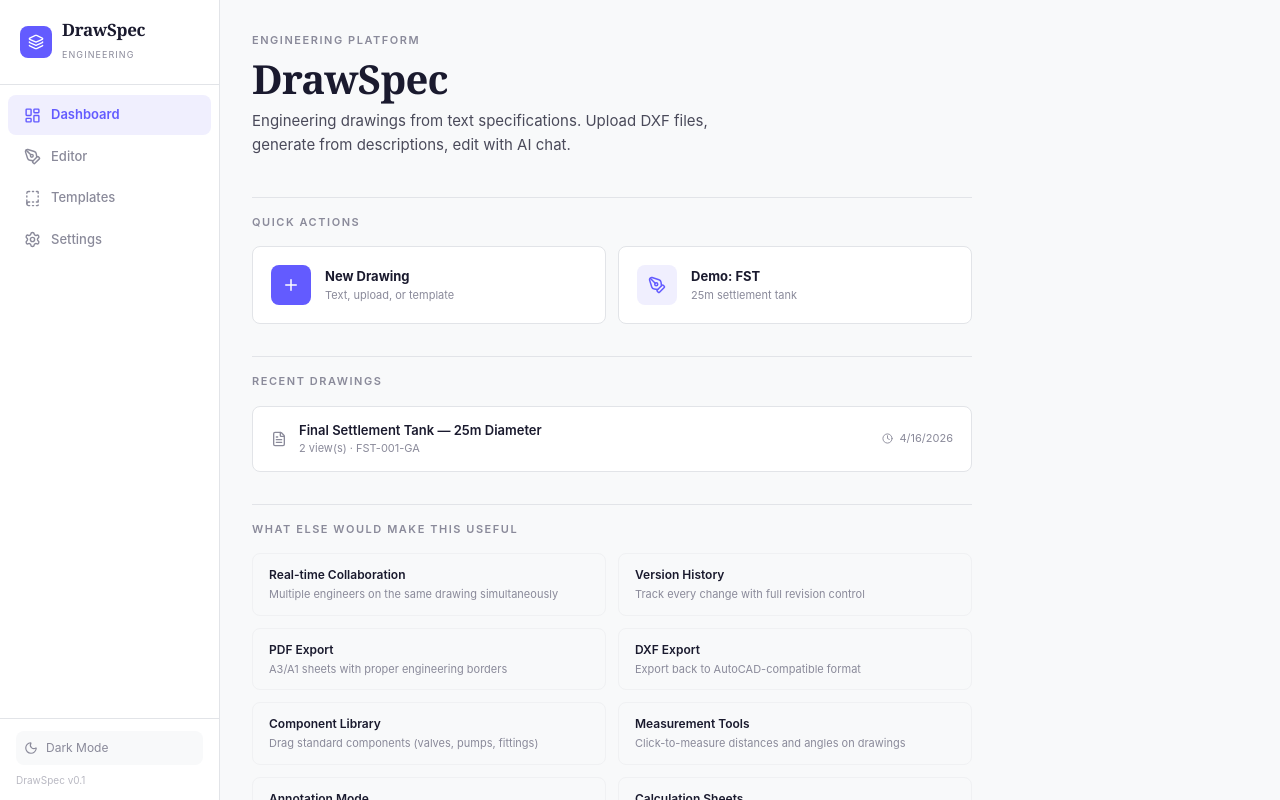
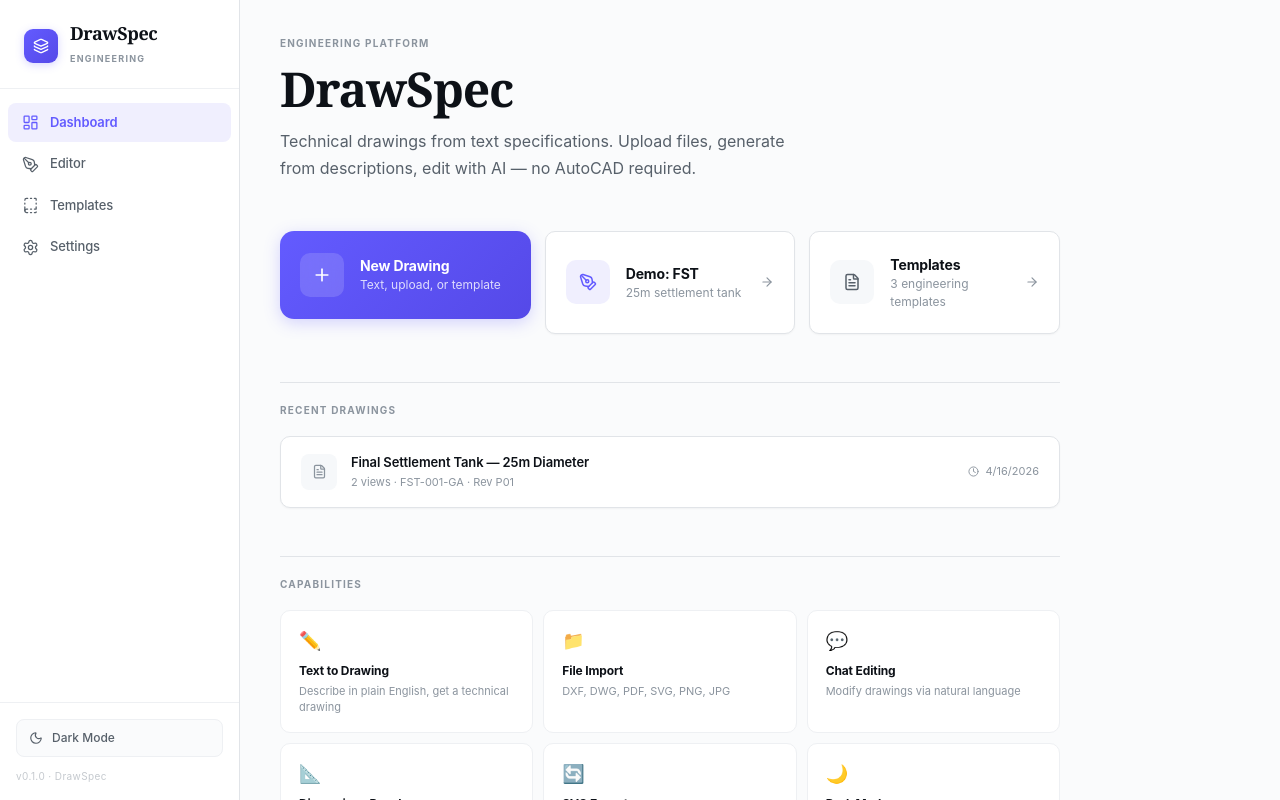
Before and after one commit to taslim-iya/drawspec, a React (Vite) app: page / in a window 1280 px wide. Built offline with nearby package versions, Linux system fonts and the light colour scheme.

Commit message:
design: premium polish - shadows, gradients, animations, better spacing, refined typography

```diff
--- a/src/index.css
+++ b/src/index.css
@@ -1,111 +1,155 @@
 @import "tailwindcss";
 
-/* WPDS-inspired design system — white + dark toggle */
+/* DrawSpec Premium Design System */
 :root {
-  /* Typography */
-  --font-headline: 'Playfair Display', Georgia, 'Times New Roman', serif;
+  --font-headline: 'Playfair Display', Georgia, serif;
   --font-body: 'Inter', -apple-system, BlinkMacSystemFont, sans-serif;
-  --font-meta: 'Inter', -apple-system, BlinkMacSystemFont, sans-serif;
-  --font-mono: 'SF Mono', 'Fira Code', 'Cascadia Mono', monospace;
+  --font-mono: 'SF Mono', 'JetBrains Mono', 'Fira Code', monospace;
 
-  /* Light theme */
   --bg: #ffffff;
-  --bg-alt: #f8f9fa;
+  --bg-alt: #fafbfc;
+  --bg-elevated: #ffffff;
   --surface: #ffffff;
-  --surface-2: #f4f5f6;
-  --border: #e2e4e8;
-  --border-light: #f0f1f3;
-  --text: #1a1a2e;
-  --text-2: #4a4a5a;
-  --text-3: #8a8a9a;
+  --surface-2: #f6f8fa;
+  --surface-hover: #f0f2f5;
+  --border: #e1e4e8;
+  --border-subtle: #eef0f3;
+  --text: #0d1117;
+  --text-2: #57606a;
+  --text-3: #8b949e;
   --accent: #635bff;
+  --accent-hover: #5549e8;
   --accent-light: #f0effe;
+  --accent-glow: rgba(99, 91, 255, 0.08);
   --accent-2: #059669;
-  --danger: #dc2626;
-  --outline: #d1d5db;
-
-  /* Spacing */
-  --space-xs: 4px;
-  --space-sm: 8px;
-  --space-md: 16px;
-  --space-lg: 24px;
-  --space-xl: 40px;
-  --space-2xl: 64px;
+  --danger: #cf222e;
+  --shadow-sm: 0 1px 2px rgba(0,0,0,0.04);
+  --shadow-md: 0 4px 12px rgba(0,0,0,0.06);
+  --shadow-lg: 0 8px 30px rgba(0,0,0,0.08);
+  --shadow-glow: 0 0 0 3px rgba(99,91,255,0.12);
+  --radius-sm: 6px;
+  --radius-md: 10px;
+  --radius-lg: 14px;
 }
 
 .dark {
-  --bg: #0a0a0f;
-  --bg-alt: #111118;
-  --surface: #16161f;
-  --surface-2: #1e1e2a;
-  --border: #2a2a3a;
-  --border-light: #1e1e2a;
-  --text: #f0f0f5;
-  --text-2: #a0a0b0;
-  --text-3: #6a6a7a;
+  --bg: #0d1117;
+  --bg-alt: #010409;
+  --bg-elevated: #161b22;
+  --surface: #161b22;
+  --surface-2: #21262d;
+  --surface-hover: #30363d;
+  --border: #30363d;
+  --border-subtle: #21262d;
+  --text: #f0f6fc;
+  --text-2: #8b949e;
+  --text-3: #484f58;
   --accent: #7c75ff;
-  --accent-light: #1a1830;
-  --accent-2: #34d399;
-  --danger: #f87171;
-  --outline: #3a3a4a;
+  --accent-hover: #9089ff;
+  --accent-light: #1c1a3a;
+  --accent-glow: rgba(124, 117, 255, 0.1);
+  --accent-2: #3fb950;
+  --danger: #f85149;
+  --shadow-sm: 0 1px 2px rgba(0,0,0,0.3);
+  --shadow-md: 0 4px 12px rgba(0,0,0,0.4);
+  --shadow-lg: 0 8px 30px rgba(0,0,0,0.5);
+  --shadow-glow: 0 0 0 3px rgba(124,117,255,0.2);
 }
 
 * { box-sizing: border-box; margin: 0; padding: 0; }
-html { font-family: var(--font-body); color: var(--text); background: var(--bg); }
+html { font-family: var(--font-body); color: var(--text); background: var(--bg); -webkit-font-smoothing: antialiased; }
+::selection { background: var(--accent-light); color: var(--accent); }
 
-/* WPDS Typography */
-.font-headline { font-family: var(--font-headline); font-weight: 700; letter-spacing: -0.02em; }
-.font-meta { font-family: var(--font-meta); font-size: 11px; text-transform: uppercase; letter-spacing: 0.14em; color: var(--text-3); font-weight: 600; }
+.font-headline { font-family: var(--font-headline); font-weight: 700; letter-spacing: -0.025em; line-height: 1.15; }
+.font-meta { font-family: var(--font-body); font-size: 10px; text-transform: uppercase; letter-spacing: 0.12em; color: var(--text-3); font-weight: 700; }
 .font-mono { font-family: var(--font-mono); }
 
-/* Ruled sections */
-.ruled { border-top: 1px solid var(--border); padding-top: var(--space-md); }
-.ruled-bottom { border-bottom: 1px solid var(--border); padding-bottom: var(--space-md); }
+.ruled { border-top: 1px solid var(--border); padding-top: 20px; margin-top: 4px; }
 
-/* Cards */
+/* Premium card */
 .card {
   background: var(--surface);
   border: 1px solid var(--border);
-  border-radius: 8px;
-  transition: all 0.15s ease;
+  border-radius: var(--radius-md);
+  box-shadow: var(--shadow-sm);
+  transition: all 0.2s cubic-bezier(0.4, 0, 0.2, 1);
 }
-.card:hover { border-color: var(--accent); box-shadow: 0 2px 8px rgba(0,0,0,0.04); }
+.card:hover {
+  border-color: var(--accent);
+  box-shadow: var(--shadow-md), var(--shadow-glow);
+  transform: translateY(-1px);
+}
 
-/* Buttons */
+/* Premium buttons */
 .btn-primary {
-  display: inline-flex; align-items: center; gap: 6px;
-  padding: 8px 16px; font-size: 13px; font-weight: 600;
-  background: var(--accent); color: white; border: none; border-radius: 6px;
-  cursor: pointer; transition: all 0.15s;
+  display: inline-flex; align-items: center; gap: 7px;
+  padding: 9px 18px; font-size: 13px; font-weight: 600;
+  background: var(--accent); color: white; border: none;
+  border-radius: var(--radius-sm); cursor: pointer;
+  box-shadow: 0 1px 3px rgba(99,91,255,0.3), inset 0 1px 0 rgba(255,255,255,0.1);
+  transition: all 0.2s;
+  letter-spacing: -0.01em;
 }
-.btn-primary:hover { opacity: 0.9; }
-.btn-primary:disabled { opacity: 0.5; cursor: not-allowed; }
+.btn-primary:hover { background: var(--accent-hover); box-shadow: 0 2px 8px rgba(99,91,255,0.4), inset 0 1px 0 rgba(255,255,255,0.1); transform: translateY(-1px); }
+.btn-primary:active { transform: translateY(0); }
+.btn-primary:disabled { opacity: 0.5; cursor: not-allowed; transform: none; }
 
 .btn-secondary {
-  display: inline-flex; align-items: center; gap: 6px;
+  display: inline-flex; align-items: center; gap: 7px;
   padding: 8px 16px; font-size: 13px; font-weight: 500;
   background: var(--surface); color: var(--text-2); border: 1px solid var(--border);
-  border-radius: 6px; cursor: pointer; transition: all 0.15s;
+  border-radius: var(--radius-sm); cursor: pointer;
+  box-shadow: var(--shadow-sm);
+  transition: all 0.2s;
 }
-.btn-secondary:hover { background: var(--bg-alt); border-color: var(--accent); color: var(--text); }
+.btn-secondary:hover { background: var(--surface-hover); border-color: var(--accent); color: var(--text); box-shadow: var(--shadow-md); }
 
 .btn-ghost {
   display: inline-flex; align-items: center; gap: 6px;
-  padding: 6px 12px; font-size: 13px; font-weight: 500;
+  padding: 6px 10px; font-size: 13px; font-weight: 500;
   background: none; color: var(--text-3); border: none;
-  border-radius: 6px; cursor: pointer; transition: all 0.15s;
+  border-radius: var(--radius-sm); cursor: pointer;
+  transition: all 0.15s;
 }
-.btn-ghost:hover { color: var(--text); background: var(--bg-alt); }
+.btn-ghost:hover { color: var(--text); background: var(--surface-hover); }
 
 /* Badge */
 .badge {
-  display: inline-flex; padding: 2px 8px; font-size: 11px; font-weight: 600;
-  border-radius: 4px; text-transform: uppercase; letter-spacing: 0.05em;
+  display: inline-flex; align-items: center; padding: 2px 8px;
+  font-size: 10px; font-weight: 700; letter-spacing: 0.04em;
+  border-radius: 20px; text-transform: uppercase;
 }
 
-/* Animations */
+/* Premium input */
+.input-premium {
+  width: 100%; padding: 10px 14px;
+  border: 1px solid var(--border); border-radius: var(--radius-sm);
+  font-size: 13px; background: var(--bg); color: var(--text);
+  outline: none; transition: all 0.2s;
+  box-shadow: var(--shadow-sm);
+}
+.input-premium:focus { border-color: var(--accent); box-shadow: var(--shadow-glow); }
+.input-premium::placeholder { color: var(--text-3); }
+
+/* Panel section */
+.panel-section {
+  padding: 16px 18px;
+  border-bottom: 1px solid var(--border-subtle);
+}
+
+/* Scrollbar */
+::-webkit-scrollbar { width: 6px; height: 6px; }
+::-webkit-scrollbar-track { background: transparent; }
+::-webkit-scrollbar-thumb { background: var(--border); border-radius: 3px; }
+::-webkit-scrollbar-thumb:hover { background: var(--text-3); }
+
 @keyframes spin { to { transform: rotate(360deg); } }
 .animate-spin { animation: spin 1s linear infinite; }
 
-/* Import Google Fonts */
+@keyframes fadeIn { from { opacity: 0; transform: translateY(4px); } to { opacity: 1; transform: translateY(0); } }
+.animate-fade-in { animation: fadeIn 0.3s ease; }
+
+@keyframes pulse { 0%, 100% { opacity: 1; } 50% { opacity: 0.6; } }
+.animate-pulse { animation: pulse 2s ease-in-out infinite; }
+
 @import url('https://fonts.googleapis.com/css2?family=Playfair+Display:wght@400;600;700;800&family=Inter:wght@400;500;600;700&display=swap');
--- a/src/layouts/Layout.tsx
+++ b/src/layouts/Layout.tsx
@@ -20,77 +20,88 @@ export default function Layout() {
   }, [dark]);
 
   return (
-    <div className="flex h-screen" style={{ background: 'var(--bg)' }}>
+    <div style={{ display: 'flex', height: '100vh', background: 'var(--bg)' }}>
       {/* Sidebar */}
       <aside style={{
-        width: isEditor ? 56 : 220,
+        width: isEditor ? 56 : 240,
         background: 'var(--surface)',
         borderRight: '1px solid var(--border)',
         display: 'flex', flexDirection: 'column',
-        transition: 'width 0.2s ease',
+        transition: 'width 0.25s cubic-bezier(0.4, 0, 0.2, 1)',
+        flexShrink: 0,
       }}>
         {/* Logo */}
         <div style={{
-          padding: isEditor ? '16px 12px' : '20px 20px',
-          borderBottom: '1px solid var(--border)',
-          display: 'flex', alignItems: 'center', gap: 10,
+          padding: isEditor ? '16px 10px' : '24px 24px 20px',
+          borderBottom: '1px solid var(--border-subtle)',
         }}>
+          <div style={{ display: 'flex', alignItems: 'center', gap: 12 }}>
             <div style={{
-            width: 32, height: 32, borderRadius: 8,
-            background: 'var(--accent)', display: 'flex',
-            alignItems: 'center', justifyContent: 'center',
+              width: 34, height: 34, borderRadius: 9,
+              background: 'linear-gradient(135deg, var(--accent), var(--accent-hover))',
+              display: 'flex', alignItems: 'center', justifyContent: 'center',
+              boxShadow: '0 2px 8px rgba(99,91,255,0.25)',
+              flexShrink: 0,
             }}>
               <Layers size={16} color="white" />
             </div>
             {!isEditor && (
               <div>
-              <span className="font-headline" style={{ fontSize: 17, color: 'var(--text)', display: 'block', lineHeight: 1.2 }}>DrawSpec</span>
-              <span style={{ fontSize: 9, color: 'var(--text-3)', letterSpacing: '0.12em', textTransform: 'uppercase' }}>Engineering</span>
+                <span className="font-headline" style={{ fontSize: 18, color: 'var(--text)', display: 'block', lineHeight: 1.1 }}>DrawSpec</span>
+                <span style={{ fontSize: 9, color: 'var(--text-3)', letterSpacing: '0.14em', textTransform: 'uppercase', fontWeight: 700 }}>Engineering</span>
               </div>
             )}
           </div>
+        </div>
 
         {/* Nav */}
-        <nav style={{ flex: 1, padding: '8px 0' }}>
+        <nav style={{ flex: 1, padding: '12px 8px' }}>
           {nav.map(({ to, icon: Icon, label }) => (
             <NavLink key={to} to={to} end={to === '/'}
               style={({ isActive }) => ({
-                display: 'flex', alignItems: 'center', gap: 10,
-                padding: isEditor ? '10px 0' : '10px 16px',
-                margin: isEditor ? '2px 8px' : '2px 8px',
-                borderRadius: 8, fontSize: 13, fontWeight: isActive ? 600 : 500,
-                textDecoration: 'none', justifyContent: isEditor ? 'center' : 'flex-start',
-                color: isActive ? 'var(--accent)' : 'var(--text-3)',
+                display: 'flex', alignItems: 'center', gap: 11,
+                padding: isEditor ? '10px 0' : '10px 14px',
+                margin: '2px 0', borderRadius: 8,
+                fontSize: 13, fontWeight: isActive ? 600 : 500,
+                textDecoration: 'none',
+                justifyContent: isEditor ? 'center' : 'flex-start',
+                color: isActive ? 'var(--accent)' : 'var(--text-2)',
                 background: isActive ? 'var(--accent-light)' : 'transparent',
                 transition: 'all 0.15s',
+                letterSpacing: '-0.01em',
               })}>
-              <Icon size={17} />
+              <Icon size={17} strokeWidth={isEditor ? 2 : 1.8} />
               {!isEditor && label}
             </NavLink>
           ))}
         </nav>
 
-        {/* Dark toggle */}
-        <div style={{ padding: isEditor ? '12px 8px' : '12px 16px', borderTop: '1px solid var(--border)' }}>
+        {/* Footer */}
+        <div style={{ padding: isEditor ? '12px 8px' : '16px 16px', borderTop: '1px solid var(--border-subtle)' }}>
           <button onClick={() => setDark(!dark)}
             style={{
-              display: 'flex', alignItems: 'center', gap: 8,
-              width: '100%', padding: '8px', borderRadius: 8,
-              border: 'none', cursor: 'pointer', fontSize: 12,
-              background: 'var(--bg-alt)', color: 'var(--text-3)',
+              display: 'flex', alignItems: 'center', gap: 9, width: '100%',
+              padding: '9px 12px', borderRadius: 8, border: '1px solid var(--border-subtle)',
+              cursor: 'pointer', fontSize: 12, fontWeight: 500,
+              background: 'var(--bg-alt)', color: 'var(--text-2)',
               justifyContent: isEditor ? 'center' : 'flex-start',
+              transition: 'all 0.15s',
             }}>
             {dark ? <Sun size={14} /> : <Moon size={14} />}
             {!isEditor && (dark ? 'Light Mode' : 'Dark Mode')}
           </button>
           {!isEditor && (
-            <p style={{ fontSize: 10, color: 'var(--text-3)', marginTop: 8, opacity: 0.6 }}>DrawSpec v0.1</p>
+            <p style={{ fontSize: 10, color: 'var(--text-3)', marginTop: 12, opacity: 0.5, letterSpacing: '0.04em' }}>v0.1.0 · DrawSpec</p>
           )}
         </div>
       </aside>
 
       {/* Main */}
-      <main style={{ flex: 1, overflow: 'auto', padding: isEditor ? 0 : 32, background: isEditor ? 'var(--bg)' : 'var(--bg-alt)' }}>
+      <main style={{
+        flex: 1, overflow: 'auto',
+        padding: isEditor ? 0 : '36px 40px',
+        background: isEditor ? 'var(--bg)' : 'var(--bg-alt)',
+      }}>
         <Outlet />
       </main>
     </div>
--- a/src/pages/Dashboard.tsx
+++ b/src/pages/Dashboard.tsx
@@ -1,5 +1,5 @@
 import { Link } from 'react-router-dom';
-import { Plus, FileText, Clock, PenTool, Upload } from 'lucide-react';
+import { Plus, FileText, Clock, PenTool, ArrowRight, Upload, Sparkles } from 'lucide-react';
 import { useDrawingStore } from '@/stores/drawingStore';
 import { templates } from '@/lib/templates';
 
@@ -7,59 +7,83 @@ export default function Dashboard() {
   const { drawings } = useDrawingStore();
 
   return (
-    <div style={{ maxWidth: 720 }}>
+    <div style={{ maxWidth: 780 }} className="animate-fade-in">
       {/* Hero */}
-      <div style={{ marginBottom: 40 }}>
-        <p className="font-meta" style={{ marginBottom: 8 }}>Engineering Platform</p>
-        <h1 className="font-headline" style={{ fontSize: 'clamp(28px, 4vw, 40px)', color: 'var(--text)', marginBottom: 8, lineHeight: 1.1 }}>DrawSpec</h1>
-        <p style={{ fontSize: 15, color: 'var(--text-2)', lineHeight: 1.6, maxWidth: 500 }}>
-          Engineering drawings from text specifications. Upload DXF files, generate from descriptions, edit with AI chat.
+      <div style={{ marginBottom: 48 }}>
+        <p className="font-meta" style={{ marginBottom: 10 }}>Engineering Platform</p>
+        <h1 className="font-headline" style={{ fontSize: 'clamp(32px, 5vw, 48px)', color: 'var(--text)', marginBottom: 12 }}>
+          DrawSpec
+        </h1>
+        <p style={{ fontSize: 16, color: 'var(--text-2)', lineHeight: 1.7, maxWidth: 520 }}>
+          Technical drawings from text specifications. Upload files, generate from descriptions, edit with AI — no AutoCAD required.
         </p>
       </div>
 
       {/* Actions */}
-      <div className="ruled" style={{ marginBottom: 32 }}>
-        <p className="font-meta" style={{ marginBottom: 16 }}>Quick Actions</p>
-        <div style={{ display: 'grid', gridTemplateColumns: 'repeat(auto-fit, minmax(200px, 1fr))', gap: 12 }}>
-          <Link to="/editor" className="card" style={{ display: 'flex', alignItems: 'center', gap: 14, padding: 18, textDecoration: 'none' }}>
-            <div style={{ width: 40, height: 40, borderRadius: 8, background: 'var(--accent)', display: 'flex', alignItems: 'center', justifyContent: 'center' }}>
-              <Plus size={18} color="white" />
+      <div style={{ display: 'grid', gridTemplateColumns: 'repeat(auto-fit, minmax(220px, 1fr))', gap: 14, marginBottom: 48 }}>
+        <Link to="/editor" style={{ textDecoration: 'none' }}>
+          <div style={{
+            padding: '22px 20px', borderRadius: 'var(--radius-lg)',
+            background: 'linear-gradient(135deg, var(--accent), var(--accent-hover))',
+            color: 'white', display: 'flex', alignItems: 'center', gap: 16,
+            boxShadow: '0 4px 16px rgba(99,91,255,0.25)',
+            transition: 'all 0.2s', cursor: 'pointer',
+          }}>
+            <div style={{ width: 44, height: 44, borderRadius: 10, background: 'rgba(255,255,255,0.15)', display: 'flex', alignItems: 'center', justifyContent: 'center', backdropFilter: 'blur(8px)' }}>
+              <Plus size={20} />
             </div>
             <div>
-              <p style={{ fontSize: 13, fontWeight: 700, color: 'var(--text)' }}>New Drawing</p>
-              <p style={{ fontSize: 11, color: 'var(--text-3)' }}>Text, upload, or template</p>
+              <p style={{ fontSize: 14, fontWeight: 700, letterSpacing: '-0.01em' }}>New Drawing</p>
+              <p style={{ fontSize: 12, opacity: 0.8 }}>Text, upload, or template</p>
             </div>
-          </Link>
-          <Link to="/editor/demo-fst" className="card" style={{ display: 'flex', alignItems: 'center', gap: 14, padding: 18, textDecoration: 'none' }}>
-            <div style={{ width: 40, height: 40, borderRadius: 8, background: 'var(--accent-light)', display: 'flex', alignItems: 'center', justifyContent: 'center' }}>
-              <PenTool size={18} style={{ color: 'var(--accent)' }} />
-            </div>
-            <div>
-              <p style={{ fontSize: 13, fontWeight: 700, color: 'var(--text)' }}>Demo: FST</p>
-              <p style={{ fontSize: 11, color: 'var(--text-3)' }}>25m settlement tank</p>
-            </div>
-          </Link>
-        </div>
+          </div>
+        </Link>
+
+        <Link to="/editor/demo-fst" className="card" style={{ display: 'flex', alignItems: 'center', gap: 16, padding: '22px 20px', textDecoration: 'none' }}>
+          <div style={{ width: 44, height: 44, borderRadius: 10, background: 'var(--accent-light)', display: 'flex', alignItems: 'center', justifyContent: 'center' }}>
+            <PenTool size={18} style={{ color: 'var(--accent)' }} />
+          </div>
+          <div style={{ flex: 1 }}>
+            <p style={{ fontSize: 14, fontWeight: 700, color: 'var(--text)', letterSpacing: '-0.01em' }}>Demo: FST</p>
+            <p style={{ fontSize: 12, color: 'var(--text-3)' }}>25m settlement tank</p>
+          </div>
+          <ArrowRight size={14} style={{ color: 'var(--text-3)' }} />
+        </Link>
+
+        <Link to="/templates" className="card" style={{ display: 'flex', alignItems: 'center', gap: 16, padding: '22px 20px', textDecoration: 'none' }}>
+          <div style={{ width: 44, height: 44, borderRadius: 10, background: 'var(--surface-2)', display: 'flex', alignItems: 'center', justifyContent: 'center' }}>
+            <FileText size={18} style={{ color: 'var(--text-2)' }} />
+          </div>
+          <div style={{ flex: 1 }}>
+            <p style={{ fontSize: 14, fontWeight: 700, color: 'var(--text)', letterSpacing: '-0.01em' }}>Templates</p>
+            <p style={{ fontSize: 12, color: 'var(--text-3)' }}>{templates.length} engineering templates</p>
+          </div>
+          <ArrowRight size={14} style={{ color: 'var(--text-3)' }} />
+        </Link>
       </div>
 
-      {/* Recent */}
-      <div className="ruled">
-        <p className="font-meta" style={{ marginBottom: 16 }}>Recent Drawings</p>
+      {/* Recent Drawings */}
+      <div className="ruled" style={{ marginBottom: 48 }}>
+        <p className="font-meta" style={{ marginBottom: 18 }}>Recent Drawings</p>
         {drawings.length === 0 ? (
-          <div style={{ textAlign: 'center', padding: '48px 0', border: '2px dashed var(--border)', borderRadius: 12 }}>
-            <FileText size={28} style={{ color: 'var(--text-3)', margin: '0 auto 12px' }} />
+          <div style={{ textAlign: 'center', padding: '56px 0', border: '1px dashed var(--border)', borderRadius: 'var(--radius-lg)', background: 'var(--bg)' }}>
+            <FileText size={28} style={{ color: 'var(--text-3)', margin: '0 auto 12px', opacity: 0.5 }} />
             <p style={{ fontSize: 13, color: 'var(--text-3)' }}>No drawings yet</p>
           </div>
         ) : (
           <div style={{ display: 'flex', flexDirection: 'column', gap: 8 }}>
             {drawings.map((d) => (
               <Link key={d.id} to={`/editor/${d.id}`} className="card"
-                style={{ display: 'flex', alignItems: 'center', justifyContent: 'space-between', padding: '14px 18px', textDecoration: 'none' }}>
-                <div style={{ display: 'flex', alignItems: 'center', gap: 12 }}>
-                  <FileText size={16} style={{ color: 'var(--text-3)' }} />
+                style={{ display: 'flex', alignItems: 'center', justifyContent: 'space-between', padding: '16px 20px', textDecoration: 'none' }}>
+                <div style={{ display: 'flex', alignItems: 'center', gap: 14 }}>
+                  <div style={{ width: 36, height: 36, borderRadius: 8, background: 'var(--surface-2)', display: 'flex', alignItems: 'center', justifyContent: 'center' }}>
+                    <FileText size={15} style={{ color: 'var(--text-3)' }} />
+                  </div>
                   <div>
-                    <p style={{ fontSize: 13, fontWeight: 600, color: 'var(--text)' }}>{d.name}</p>
-                    <p style={{ fontSize: 11, color: 'var(--text-3)' }}>{d.spec.views.length} view(s) · {d.spec.titleBlock.drawingNo}</p>
+                    <p style={{ fontSize: 13, fontWeight: 600, color: 'var(--text)', letterSpacing: '-0.01em' }}>{d.name}</p>
+                    <p style={{ fontSize: 11, color: 'var(--text-3)', marginTop: 2 }}>
+                      {d.spec.views.length} view{d.spec.views.length !== 1 ? 's' : ''} · {d.spec.titleBlock.drawingNo} · Rev {d.spec.titleBlock.revision}
+                    </p>
                   </div>
                 </div>
                 <div style={{ display: 'flex', alignItems: 'center', gap: 6, fontSize: 11, color: 'var(--text-3)' }}>
@@ -72,23 +96,25 @@ export default function Dashboard() {
         )}
       </div>
 
-      {/* Features */}
-      <div className="ruled" style={{ marginTop: 32 }}>
-        <p className="font-meta" style={{ marginBottom: 16 }}>What Else Would Make This Useful</p>
-        <div style={{ display: 'grid', gridTemplateColumns: '1fr 1fr', gap: 12 }}>
+      {/* Capabilities */}
+      <div className="ruled">
+        <p className="font-meta" style={{ marginBottom: 18 }}>Capabilities</p>
+        <div style={{ display: 'grid', gridTemplateColumns: 'repeat(auto-fill, minmax(220px, 1fr))', gap: 10 }}>
           {[
-            { title: 'Real-time Collaboration', desc: 'Multiple engineers on the same drawing simultaneously' },
-            { title: 'Version History', desc: 'Track every change with full revision control' },
-            { title: 'PDF Export', desc: 'A3/A1 sheets with proper engineering borders' },
-            { title: 'DXF Export', desc: 'Export back to AutoCAD-compatible format' },
-            { title: 'Component Library', desc: 'Drag standard components (valves, pumps, fittings)' },
-            { title: 'Measurement Tools', desc: 'Click-to-measure distances and angles on drawings' },
-            { title: 'Annotation Mode', desc: 'Markup and comment on drawings for review' },
-            { title: 'Calculation Sheets', desc: 'Linked design calculations (flow rates, loads)' },
+            { icon: '✏️', title: 'Text to Drawing', desc: 'Describe in plain English, get a technical drawing' },
+            { icon: '📁', title: 'File Import', desc: 'DXF, DWG, PDF, SVG, PNG, JPG' },
+            { icon: '💬', title: 'Chat Editing', desc: 'Modify drawings via natural language' },
+            { icon: '📐', title: 'Dimensions Panel', desc: 'Edit dims, offsets, and title block directly' },
+            { icon: '🔄', title: 'SVG Export', desc: 'Export production-ready vector drawings' },
+            { icon: '🌙', title: 'Dark Mode', desc: 'Comfortable viewing in any lighting' },
           ].map((f) => (
-            <div key={f.title} style={{ padding: '12px 16px', border: '1px solid var(--border-light)', borderRadius: 8 }}>
-              <p style={{ fontSize: 12, fontWeight: 600, color: 'var(--text)' }}>{f.title}</p>
-              <p style={{ fontSize: 11, color: 'var(--text-3)', marginTop: 2 }}>{f.desc}</p>
+            <div key={f.title} style={{
+              padding: '16px 18px', borderRadius: 'var(--radius-md)',
+              background: 'var(--bg)', border: '1px solid var(--border-subtle)',
+            }}>
+              <span style={{ fontSize: 18 }}>{f.icon}</span>
+              <p style={{ fontSize: 12, fontWeight: 700, color: 'var(--text)', marginTop: 8, letterSpacing: '-0.01em' }}>{f.title}</p>
+              <p style={{ fontSize: 11, color: 'var(--text-3)', marginTop: 3, lineHeight: 1.5 }}>{f.desc}</p>
             </div>
           ))}
         </div>
```
Also changed, not shown: src/components/ChatPanel.tsx (+65 -58 lines). Lines whose indentation alone changed are shown as unchanged.
